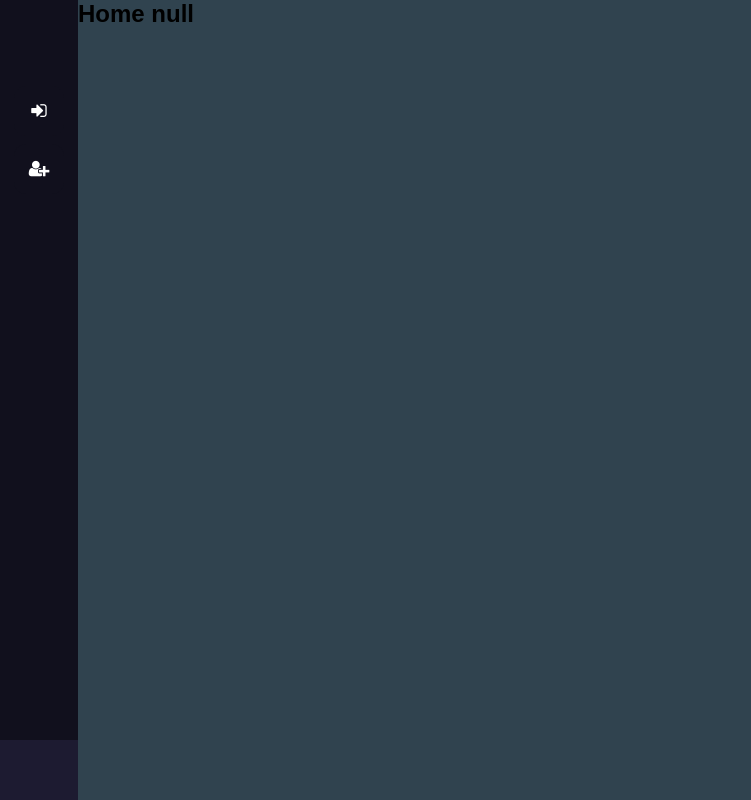
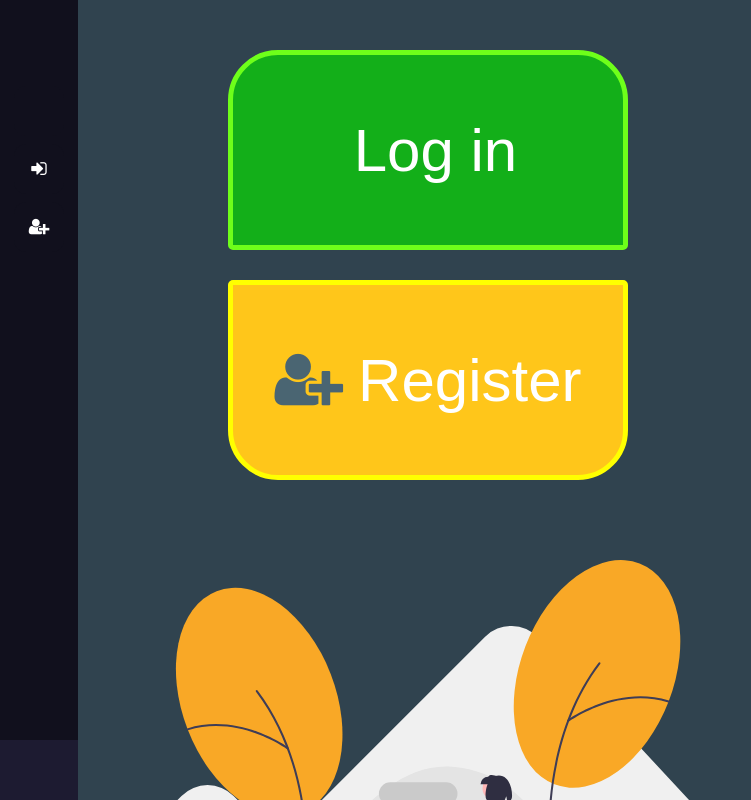
Before and after one commit to SachinthaLakshan/mockup_project, a React (Create React App) app in the folder frontend/: page / in a window 1280 px wide. Shown: the top 800 px of the page, without its empty margins (0-751 px from the left). Built offline with nearby package versions, Linux system fonts and the light colour scheme.

Commit message:
done assignment

```diff
--- a/frontend/src/components/Home.js
+++ b/frontend/src/components/Home.js
@@ -1,12 +1,37 @@
 import React from 'react';
-import { useSelector } from 'react-redux';
+import { useHistory } from 'react-router-dom';
 
 const Home = () => {
-  const { auth } = useSelector((state) => ({ ...state }));
-  console.log(auth);
+  const history = useHistory();
   return (
-    <div>
-      <h1>Home {JSON.stringify(auth)}</h1>
+    <div className="row top">
+      <div className="col-2">
+        <div className="btn-wrap">
+          <div className="left">
+            <button
+              onClick={() => {
+                history.push('/login');
+              }}
+            >
+              <i className="bx bx-user"></i>
+              Log in
+            </button>
+          </div>
+          <div className="right">
+            <button
+              onClick={() => {
+                history.push('/register');
+              }}
+            >
+              <i className="fa fa-user-plus"></i>
+              Register
+            </button>
+          </div>
+        </div>
+      </div>
+      <div className="col-1">
+        <img src="svg2.svg" alt="" />
+      </div>
     </div>
   );
 };
--- a/frontend/src/components/Sidebar.js
+++ b/frontend/src/components/Sidebar.js
@@ -38,13 +38,6 @@ const Sidebar = () => {
         {auth !== null ? (
           <>
             <li>
-              <Link to="/">
-                <i className="bx bx-grid-alt"></i>
-                <span className="links_name">Dashboard</span>
-              </Link>
-              <span className="tooltip">Dashboard</span>
-            </li>
-            <li>
               <Link to="/welcome">
                 <i className="fa fa-handshake-o"></i>
                 <span className="links_name">Welcome</span>
@@ -68,6 +61,13 @@ const Sidebar = () => {
           </>
         ) : (
           <>
+            <li>
+              <Link to="/">
+                <i className="bx bx-grid-alt"></i>
+                <span className="links_name">Dashboard</span>
+              </Link>
+              <span className="tooltip">Dashboard</span>
+            </li>
             <li>
               <Link to="/login">
                 <i className="fa fa-sign-in"></i>
--- a/frontend/src/index.css
+++ b/frontend/src/index.css
@@ -14,6 +14,9 @@ code {
 @import url("https://fonts.googleapis.com/css2?family=Poppins:wght@200;300;400;500;600;700&display=swap");
 
 @import url("https://unpkg.com/boxicons@2.0.7/css/boxicons.min.css");
+
+/* SideBar */
+
 * {
   margin: 0;
   padding: 0;
@@ -247,7 +250,7 @@ code {
   }
 }
 
-/* Login */
+/* Login & Register */
 .login {
   margin: auto;
   padding: 120px 0px 0px 0px;
@@ -538,6 +541,7 @@ button {
   font-size: 20px;
   color: #fff;
 }
+
 /* POPUP modal*/
 
 .popup {
@@ -792,3 +796,40 @@ body.active-modal {
 .row.top {
   align-items: flex-start;
 }
+
+/* Dashboard */
+
+.row .col-2 .btn-wrap .left button,
+.row .col-2 .btn-wrap .right button {
+  width: 400px;
+  height: 200px;
+  margin-bottom: 30px;
+  font-size: 60px;
+}
+.row .col-2 .btn-wrap .left button {
+  background-color: #13af19;
+  border: 5px solid #6eff1a;
+  border-radius: 50px 50px 5px 5px;
+}
+.row .col-2 .btn-wrap .left button:hover {
+  background-color: #0d7e10;
+}
+.row .col-2 .btn-wrap .right button {
+  background-color: #ffc61a;
+  border: 5px solid #ffff00;
+  border-radius: 5px 5px 50px 50px;
+}
+.row .col-2 .btn-wrap .right button:hover {
+  background-color: #b48907;
+}
+.row .col-2 .btn-wrap button i {
+  color: #4a6572;
+  padding-right: 15px;
+}
+.row .col-1 img {
+  max-width: 600px;
+}
+.row .col-2 .btn-wrap {
+  margin-top: 50px;
+  margin-left: 150px;
+}
```
Also changed, not shown: frontend/public/svg2.svg (added), 1 other file (tests, documents, lock files or other folders).
